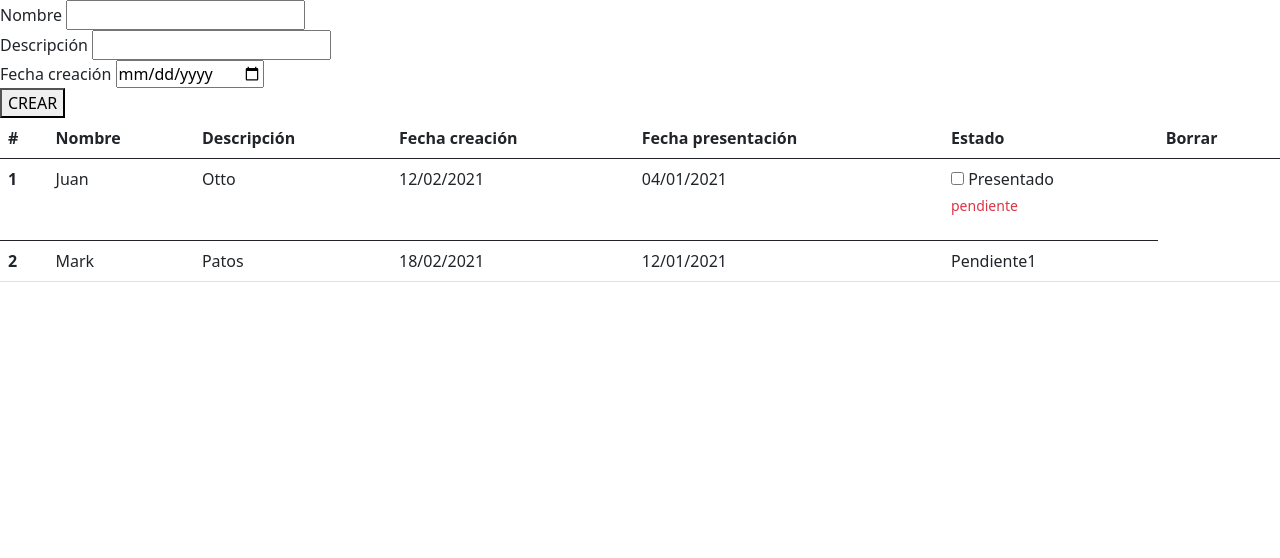
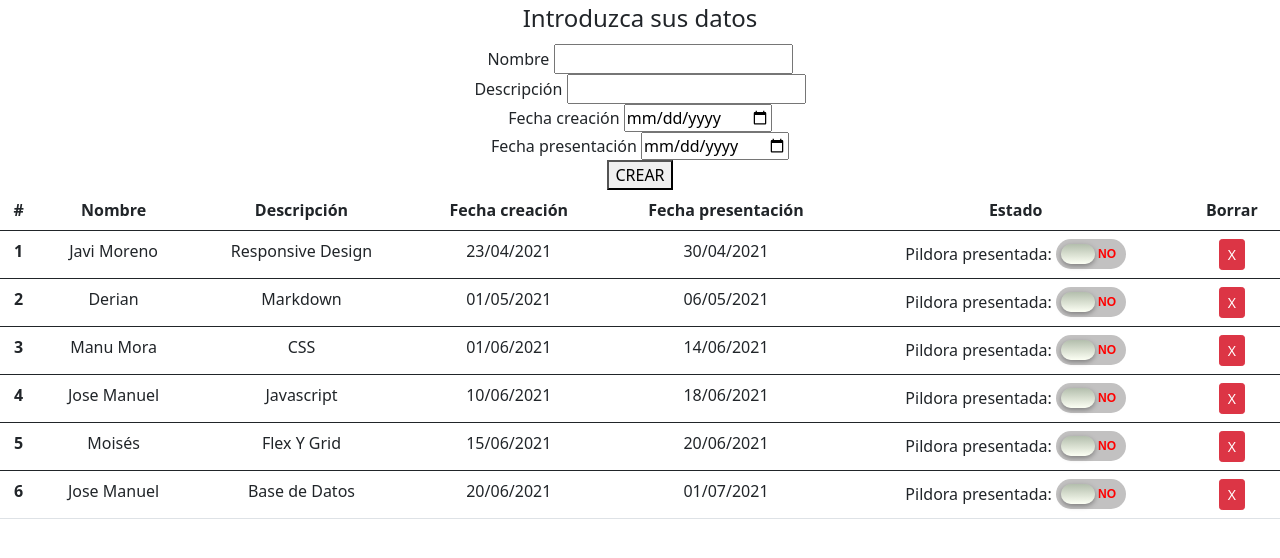
Before and after one commit to JaviMorGab/donbosco-firmasimply-grupo2, a plain HTML site: page pildoras.html in a window 1280 px wide. Drawn offline with nearby package versions, Linux system fonts and the light colour scheme.

Commit message:
actualizo

```diff
--- a/pildoras.css
+++ b/pildoras.css
@@ -0,0 +1,89 @@
+/*codigo del check box*/
+body {
+	background: white;
+}
+
+a {
+    color: dodgerblue;
+}
+
+#formulario{
+text-align: center;
+}
+
+.parrafo {
+    line-height: 30px;
+    font-size: 16px;
+    /* font-weight: bold; */
+}
+
+/* ESTILOS PARA EL CHECKBOX */
+
+input[type=checkbox] {
+	visibility: hidden;
+}
+
+.checkbox-JASoft {
+	display: inline-block;
+	position: relative;
+    width: 70px;
+	height: 30px;
+	background: rgb(194, 193, 193);
+	border-radius: 15px;
+		/* box-shadow: inset 0px 1px 1px rgba(0,0,0,0.6), 0px 1px 0px rgba(255,255,255,0.3);    */
+}
+
+.checkbox-JASoft label{
+
+    /* aspecto */
+    display: block;
+    width: 34px;
+	height: 20px;
+	border-radius: 17px;
+	box-shadow: 0px 2px 5px 0px rgba(0,0,0,0.35);
+	background: #e8fdac;
+	background: linear-gradient(to top, #fcfff4 0%, #dfe5d7 40%, #b3bead 100%);
+    cursor: pointer;
+
+    /* Posicionamiento */
+    position: absolute;
+    top: 5px;
+	left: 5px;
+    z-index: 1;
+
+	/* Comportamiento */
+    transition: all .4s ease;
+
+    /* ocultar el posible texto que tenga */
+    overflow: hidden;
+    text-indent: 35px;
+    transition: text-indent 0s;
+}
+
+/* estado activado */
+.checkbox-JASoft input[type=checkbox]:checked + label{
+	left: auto;
+    right: 5px;
+}
+
+.checkbox-JASoft:after{
+	content: 'NO';
+	font: 12px/30px Arial, sans-serif;
+	color:red;
+	position: absolute;
+	right: 10px;
+    z-index: 0;
+	font-weight: bold;
+	/*text-shadow: 1px 1px 0px rgb(255, 255, 255);*/
+}
+
+.checkbox-JASoft:before{
+	content: 'SÍ';
+	font: 12px/30px Arial, sans-serif;
+	color: rgb(255, 255, 255);
+	position: absolute;
+	left: 10px;
+	z-index: 0;
+	font-weight: bold;
+}
+/*FIN CODIGO CHECK BOX*/
--- a/pildoras.html
+++ b/pildoras.html
@@ -4,24 +4,27 @@
     <meta charset="UTF-8">
     <meta http-equiv="X-UA-Compatible" content="IE=edge">
     <meta name="viewport" content="width=device-width, initial-scale=1.0">
-    <title>Document</title>
+    <title>Pildoras</title>
      <link href="https://cdn.jsdelivr.net/npm/bootstrap@5.0.0-beta1/dist/css/bootstrap.min.css" rel="stylesheet" integrity="sha384-giJF6kkoqNQ00vy+HMDP7azOuL0xtbfIcaT9wjKHr8RbDVddVHyTfAAsrekwKmP1" crossorigin="anonymous"></head>
-     <link rel="stylesheet" href="assets/css/style.css">
+     <link rel="stylesheet" href="pildoras.css">
 <body>
 
   <form action=""  id="formulario">
-
-    <label for="">Nombre</label>
-    <input type="text" name="Nombre" id="nombre"><br>
-    <label for="">Descripción</label>
-    <input type="text" name="description" id="description"><br>
-    <label for="">Fecha creación</label>
-    <input type="date" name="fecha" id="fecha"><br>
-    <button type="submit">CREAR</button>
-
+    <fieldset>
+      <legend>Introduzca sus datos</legend>
+        <label for="nombre">Nombre</label>
+        <input type="text" name="Nombre" id="nombre"><br>
+        <label for="description">Descripción</label>
+        <input type="text" name="description" id="description"><br>
+        <label for="creacion">Fecha creación</label>
+        <input type="date" name="creacion" id="creacion"><br>
+        <label for="presentacion">Fecha presentación</label>
+        <input type="date" name="presentacion" id="presentacion"><br>
+        <button type="submit">CREAR</button>
+    </fieldset>
   </form>
 
-  <table class="table">
+  <table style="text-align: center" class="table">
     <thead class="thead-dark">
       <tr>
         <th scope="col">#</th>
@@ -33,20 +36,24 @@
         <th scope="col">Borrar</th>
       </tr>
     </thead>
+    <!--COMIENZO DEL CONTENIDO DE LA TABLA-->
     <tbody>
       <tr>
+        <th scope="row">1</th>
+        <td>Javi Moreno</td>
+        <td>Responsive Design</td>
+        <td>23/04/2021</td>
+        <td>30/04/2021</td>
+        <td>
+          <div class="parrafo">
+            Pildora presentada:
+            <div class="checkbox-JASoft">
+                <input type="checkbox" id="checkAvanzado" value="Valor"/>
+                <label for="checkAvanzado"></label>
+            </div>
 
-        <th scope="row">1</th>
-        <td>Juan</td>
-        <td>Otto</td>
-        <td>12/02/2021</td>
-        <td>04/01/2021</td>
-        <td><form class="was-validated"><div class="custom-control custom-checkbox mb-3">
-          <input type="checkbox" class="custom-control-input" id="customControlValidation1" required>
-          <label class="custom-control-label" for="customControlValidation1">Presentado</label>
-          <div class="invalid-feedback">pendiente</div>
-        </div>
-        </form>
+        </td>
+        <td><a href="#" class="btn btn-danger btn-sm delete">X</a></td>
       </tr>
     </tbody>
 
@@ -54,13 +61,99 @@
     <tbody>
       <tr>
         <th scope="row">2</th>
-        <td>Mark</td>
-        <td>Patos</td>
-        <td>18/02/2021</td>
-        <td>12/01/2021</td>
-        <td>Pendiente1</td>
-        <td><img src="" alt=""></td>
+        <td>Derian</td>
+        <td>Markdown</td>
+        <td>01/05/2021</td>
+        <td>06/05/2021</td>
+        <td>
+          <div class="parrafo">
+            Pildora presentada:
+            <div class="checkbox-JASoft">
+                <input type="checkbox" id="checkAvanzado" value="Valor"/>
+                <label for="checkAvanzado"></label>
+            </div>
+        </td>
+        <td><a href="#" class="btn btn-danger btn-sm delete">X</a></td>
       </tr>
+    </tbody>
+
+    <tbody>
+      <tr>
+        <th scope="row">3</th>
+        <td>Manu Mora</td>
+        <td>CSS</td>
+        <td>01/06/2021</td>
+        <td>14/06/2021</td>
+        <td>
+          <div class="parrafo">
+            Pildora presentada:
+            <div class="checkbox-JASoft">
+                <input type="checkbox" id="checkAvanzado" value="Valor"/>
+                <label for="checkAvanzado"></label>
+            </div>
+        </td>
+        <td><a href="#" class="btn btn-danger btn-sm delete">X</a></td>
+      </tr>
+    </tbody>
+
+
+    <tbody>
+      <tr>
+        <th scope="row">4</th>
+        <td>Jose Manuel</td>
+        <td>Javascript</td>
+        <td>10/06/2021</td>
+        <td>18/06/2021</td>
+        <td>
+          <div class="parrafo">
+            Pildora presentada:
+            <div class="checkbox-JASoft">
+                <input type="checkbox" id="checkAvanzado" value="Valor"/>
+                <label for="checkAvanzado"></label>
+            </div>
+        </td>
+        <td><a href="#" class="btn btn-danger btn-sm delete">X</a></td>
+      </tr>
+    </tbody>
+
+    <tbody>
+      <tr>
+        <th scope="row">5</th>
+        <td>Moisés</td>
+        <td>Flex Y Grid</td>
+        <td>15/06/2021</td>
+        <td>20/06/2021</td>
+        <td>
+          <div class="parrafo">
+            Pildora presentada:
+            <div class="checkbox-JASoft">
+                <input type="checkbox" id="checkAvanzado" value="Valor"/>
+                <label for="checkAvanzado"></label>
+            </div>
+        </td>
+        <td><a href="#" class="btn btn-danger btn-sm delete">X</a></td>
+      </tr>
+    </tbody>
+
+
+    <tbody>
+      <tr>
+        <th scope="row">6</th>
+        <td>Jose Manuel</td>
+        <td>Base de Datos</td>
+        <td>20/06/2021</td>
+        <td>01/07/2021</td>
+        <td>
+          <div class="parrafo">
+            Pildora presentada:
+            <div class="checkbox-JASoft">
+                <input type="checkbox" id="checkAvanzado" value="Valor"/>
+                <label for="checkAvanzado"></label>
+            </div>
+        </td>
+        <td><a href="#" class="btn btn-danger btn-sm delete">X</a></td>
+      </tr>
+    </tbody>
 
   </table>
 
```
Also changed, not shown: pildoras.js (line endings or trailing spaces).
